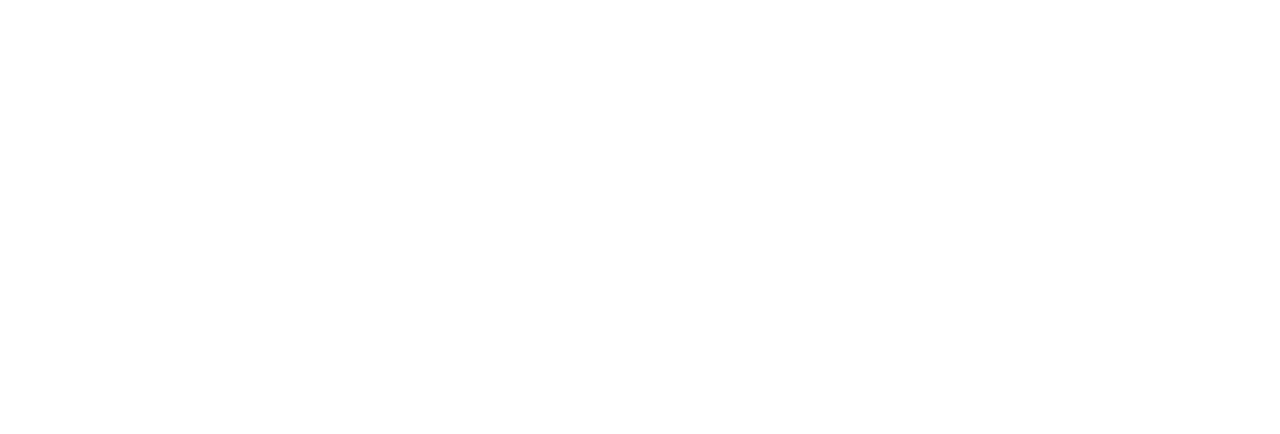
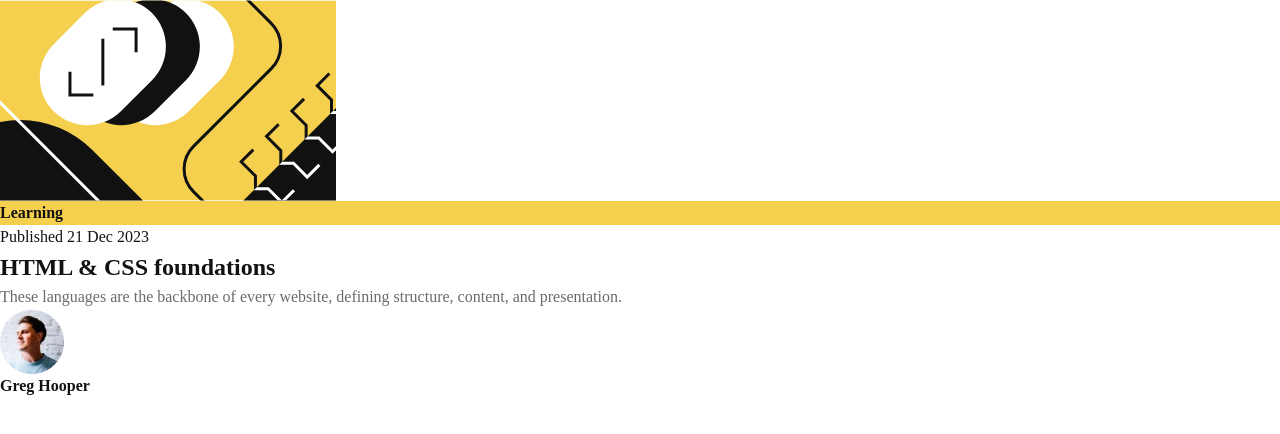
Before and after one commit to Periodication/Frontend-Mentor-Blog-preview-card, a plain HTML site: page index.html in a window 1280 px wide. Drawn offline with Linux system fonts and the light colour scheme.

Commit message:
Add basic HTML

```diff
--- a/index.html
+++ b/index.html
@@ -5,21 +5,32 @@
   <meta name="viewport" content="width=device-width, initial-scale=1.0"> <!-- displays site properly based on user's device -->
 
   <link rel="icon" type="image/png" sizes="32x32" href="./assets/images/favicon-32x32.png">
-  <link rel="stylesheet" href="style.css">
   <title>Frontend Mentor | Blog preview card</title>
 
-  <!-- Feel free to remove these styles or customise in your own stylesheet 👍
-  <style>
-    .attribution { font-size: 11px; text-align: center; }
-    .attribution a { color: hsl(228, 45%, 44%); }
-  </style> -->
+  <link rel="preconnect" href="https://fonts.googleapis.com">
+  <link rel="preconnect" href="https://fonts.gstatic.com" crossorigin>
+  <link href="https://fonts.googleapis.com/css2?family=Figtree:wght@300..900&display=swap" rel="stylesheet">
+
+  <link rel="stylesheet" href="style.css">
 </head>
 <body>
   <!-- <div class="attribution">
     Challenge by <a href="https://www.frontendmentor.io?ref=challenge" target="_blank">Frontend Mentor</a>.
     Coded by <a href="#">Your Name Here</a>.
   </div> -->
-
+  <div class="card bg-neutral-100">
+    <img src="./assets/images/illustration-article.svg" alt="Illustration-article">
+    <section class="fw-medium">
+      <div class="category bg-primary-200 text-neutral-950 fw-extrabold">Learning</div>
+      <div class="publish-date text-neutral-950">Published 21 Dec 2023</div>
+      <h2 class="title text-neutral-950 fw-extrabold">HTML & CSS foundations</h2>
+      <p class="description text-neutral-500">These languages are the backbone of every website, defining structure, content, and presentation.</p>
+      <div class="author">
+        <img src="./assets/images/image-avatar.webp" alt="image-avatar">
+        <span class="author-name text-neutral-950 fw-extrabold">Greg Hooper</span>
+      </div>
+    </section>
+  </div>
 
 </body>
 </html>
```
